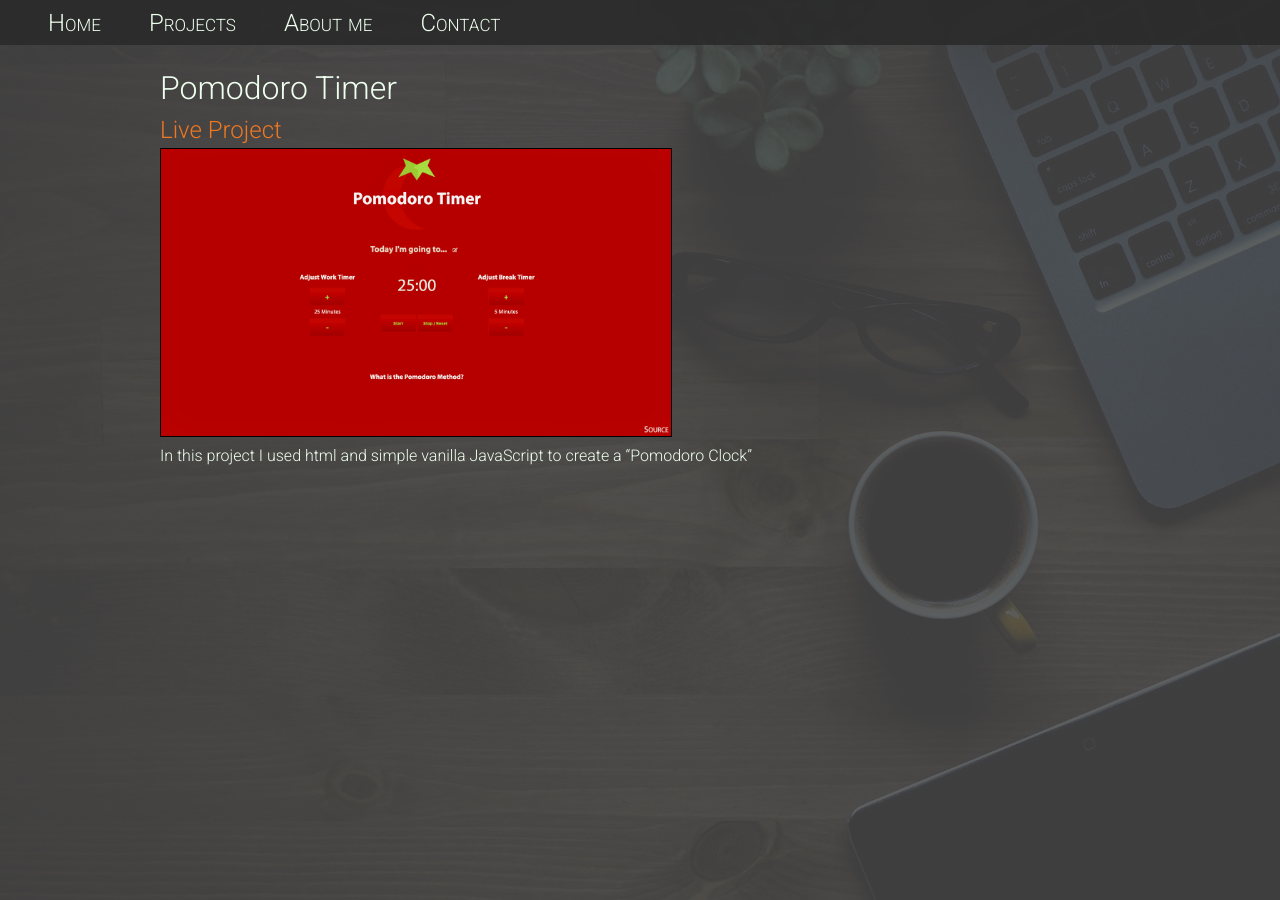
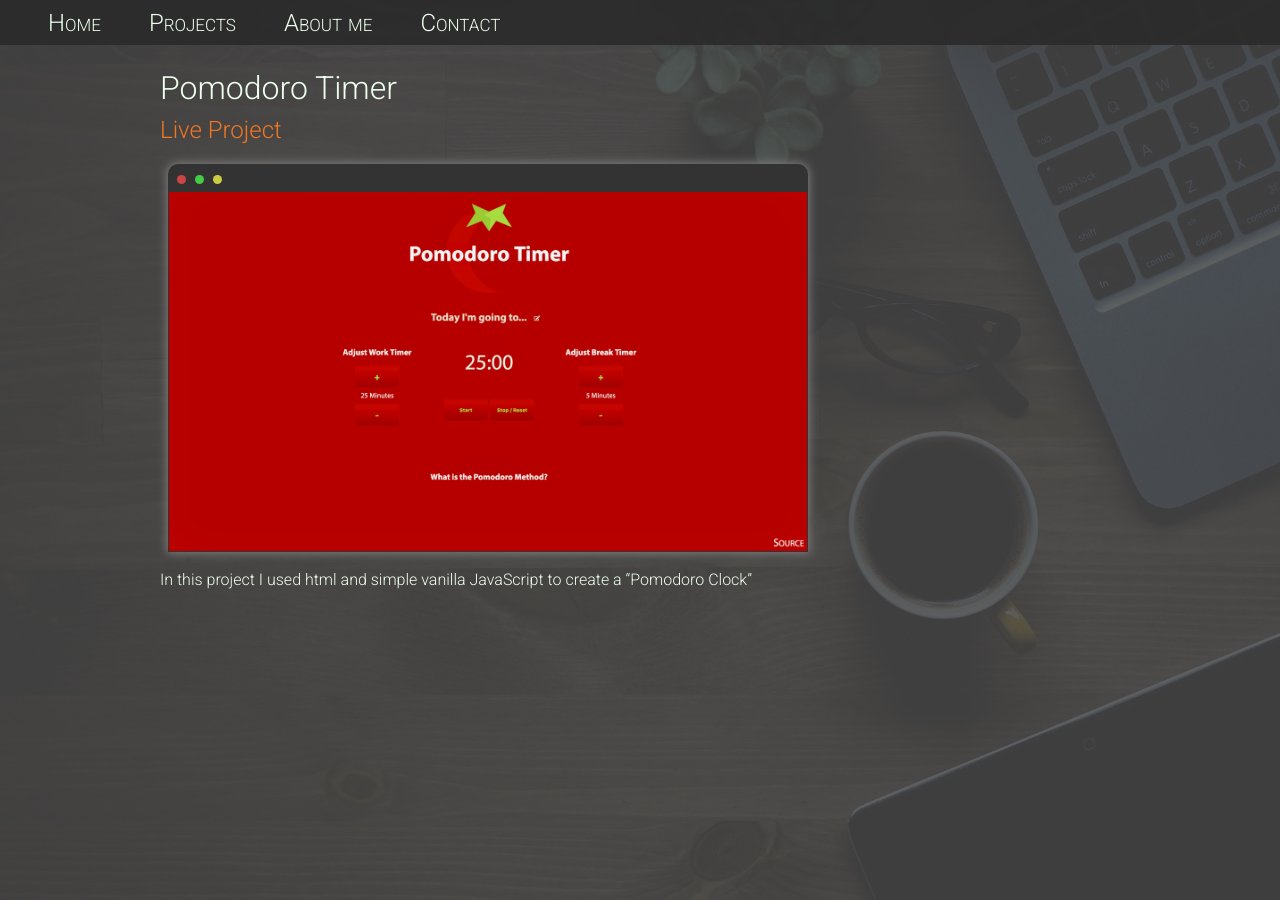
Before and after one commit to jmcharter/Portfolio-2019, a Jekyll site: the page built from dist/pomodoro.md, in a window 1280 px wide. Built offline with Jekyll 4.4.1, drawn with Linux system fonts in a browser that asks for light colours; nearby versions of some CDN libraries.

Commit message:
change layout for project screenshots

```diff
--- a/dist/css/main.css
+++ b/dist/css/main.css
@@ -190,6 +190,54 @@
   background-size: cover;
   background-position: center;
   background-repeat: no-repeat;
+}
+
+.img-holder {
+  margin: 2px 2px;
+  width: 30vw;
+  box-shadow: 0 0 10px 1px gray;
+  border-radius: 10px 10px 0% 0;
+  overflow: hidden;
+}
+
+.img-topper {
+  position: relative;
+  height: 3vh;
+  background-color: #333;
+  border-radius: 10px 10px 0% 0;
+}
+
+.circles {
+  position: absolute;
+  top: 40%;
+}
+
+.circle {
+  margin-left: 1vh;
+  height: 1vh;
+  width: 1vh;
+  float: left;
+  border-radius: 100%;
+}
+
+.circle-red {
+  background: #CC4444;
+}
+
+.circle-yellow {
+  background: #CCCC44;
+}
+
+.circle-green {
+  background: #44CC44;
+}
+
+img {
+  display: block;
+  width: auto;
+  height: auto;
+  max-width: 100%;
+  border: 1px solid #333;
 }
 
 * {
@@ -441,11 +489,32 @@ a {
     padding: 4rem 7rem;
   }
 
+  .show-row {
+    justify-content: center;
+  }
+
   .show-col {
-    flex-basis: 33.33%;
+    margin: 0 1px;
+    flex-basis: 30%;
     flex-grow: 0;
     border-left: 1px solid transparent;
     border-right: 1px solid transparent;
+  }
+
+  .img-holder {
+    margin: 2px 0.5em;
+  }
+
+  .img-holder {
+    margin-top: 1em;
+    width: 50vw;
+  }
+
+  .project-desc {
+    margin: 1em 0;
+  }
+  .project-desc p {
+    text-align: left;
   }
 }
 @media screen and (max-width: 768px) {
@@ -492,10 +561,22 @@ div .menu .brand {
   }
 
   .show-col {
-    flex-basis: 50%;
+    flex-basis: 48%;
     height: 33vw;
     border-top: 1px solid #373737;
     border-bottom: 2px solid #373737;
+  }
+
+  .img-holder {
+    margin: auto;
+    width: 80vw;
+  }
+
+  .project-desc {
+    margin: 1em 0;
+  }
+  .project-desc p {
+    text-align: left;
   }
 }
 @media screen and (max-width: 500px) {
@@ -535,6 +616,18 @@ div .menu .brand {
   .contact .icons a {
     font-size: 1.5rem;
   }
+
+  .img-holder {
+    margin: auto;
+    width: 80vw;
+  }
+
+  .project-desc {
+    margin: 1em 0;
+  }
+  .project-desc p {
+    text-align: left;
+  }
 }
 
 /*# sourceMappingURL=main.css.map */
--- a/dist/css/project_page.css
+++ b/dist/css/project_page.css
@@ -3,9 +3,4 @@ h2 a {
   color: #ee7722;
 }
 
-img {
-  width: 40vw;
-  border: 1px solid black;
-}
-
 /*# sourceMappingURL=project_page.css.map */
--- a/dist/pomodoro.md
+++ b/dist/pomodoro.md
@@ -9,6 +9,16 @@ screenshot: pomodoro
 
 ## [Live Project](http://{{ page.subdomain }}.joncharter.co.uk)
 
-![Screenshot of the live project](img/showcase/{{ page.screenshot }}.png)
-
+<div class="img-holder">
+    <div class="img-topper">
+        <div class="circles">
+            <div class="circle circle-red"></div>
+            <div class="circle circle-green"></div>
+            <div class="circle circle-yellow"></div>
+        </div>
+    </div>
+    <img src="img/showcase/{{ page.screenshot }}.png" alt="Screenshot of the live project"/>
+</div>
+<div class="project-desc" markdown="1">
 In this project I used html and simple vanilla JavaScript to create a "Pomodoro Clock"
+</div>
--- a/scss/project_page.scss
+++ b/scss/project_page.scss
@@ -4,8 +4,3 @@
 h2 a {
     color: $secondary-colour;
 }
-
-img {
-    width: 40vw;
-    border: 1px solid black;
-}
```
Also changed, not shown: dist/index.md (+7 -4 lines), scss/_mobile.scss (+48 -2 lines), scss/_projects.scss (+48 -0 lines), 8 other files.
